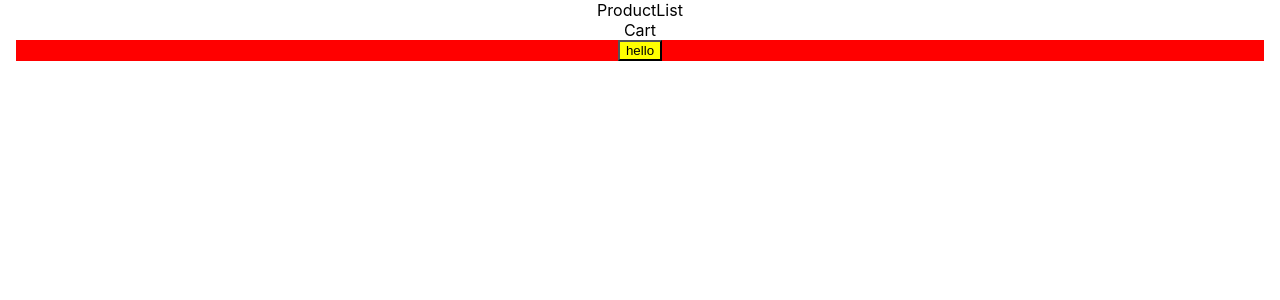
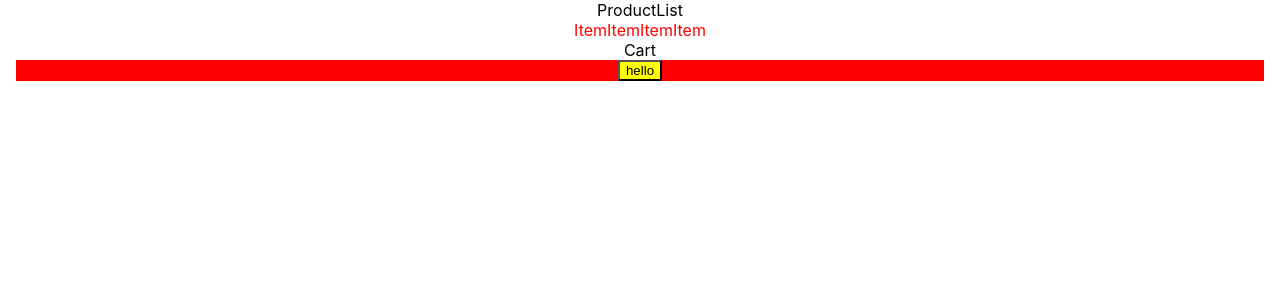
Before and after one commit to TBHNhien/ReactjsSuper-duthanhduoc, a React (Create React App) app in the folder CSSTrongReact/myapp/: page / in a window 1280 px wide. Shown: the top 300 px of the page. Built offline with nearby package versions, Linux system fonts and the light colour scheme.

Commit message:
Bài 98: Sử dụng CSS module trong React

```diff
--- a/CSSTrongReact/myapp/src/ProductList.jsx
+++ b/CSSTrongReact/myapp/src/ProductList.jsx
@@ -1,6 +1,17 @@
 import React from 'react'
 import './productList.css'
+import styles from './productList.module.scss'
 
 export default function ProductList() {
-  return <div className='container'>ProductList</div>
+  return (
+    <div className='container'>
+      ProductList
+      <div className={styles.productList}>
+        <div className={styles.productItem}>Item</div>
+        <div className={styles.productItem}>Item</div>
+        <div className={styles.productItem}>Item</div>
+        <div className={styles.productItem}>Item</div>
+      </div>
+    </div>
+  )
 }
--- /dev/null
+++ b/CSSTrongReact/myapp/src/productList.module.scss
@@ -0,0 +1,7 @@
+.productList {
+  display: flex;
+  justify-content: center;
+  .productItem {
+    color: red;
+  }
+}
```
